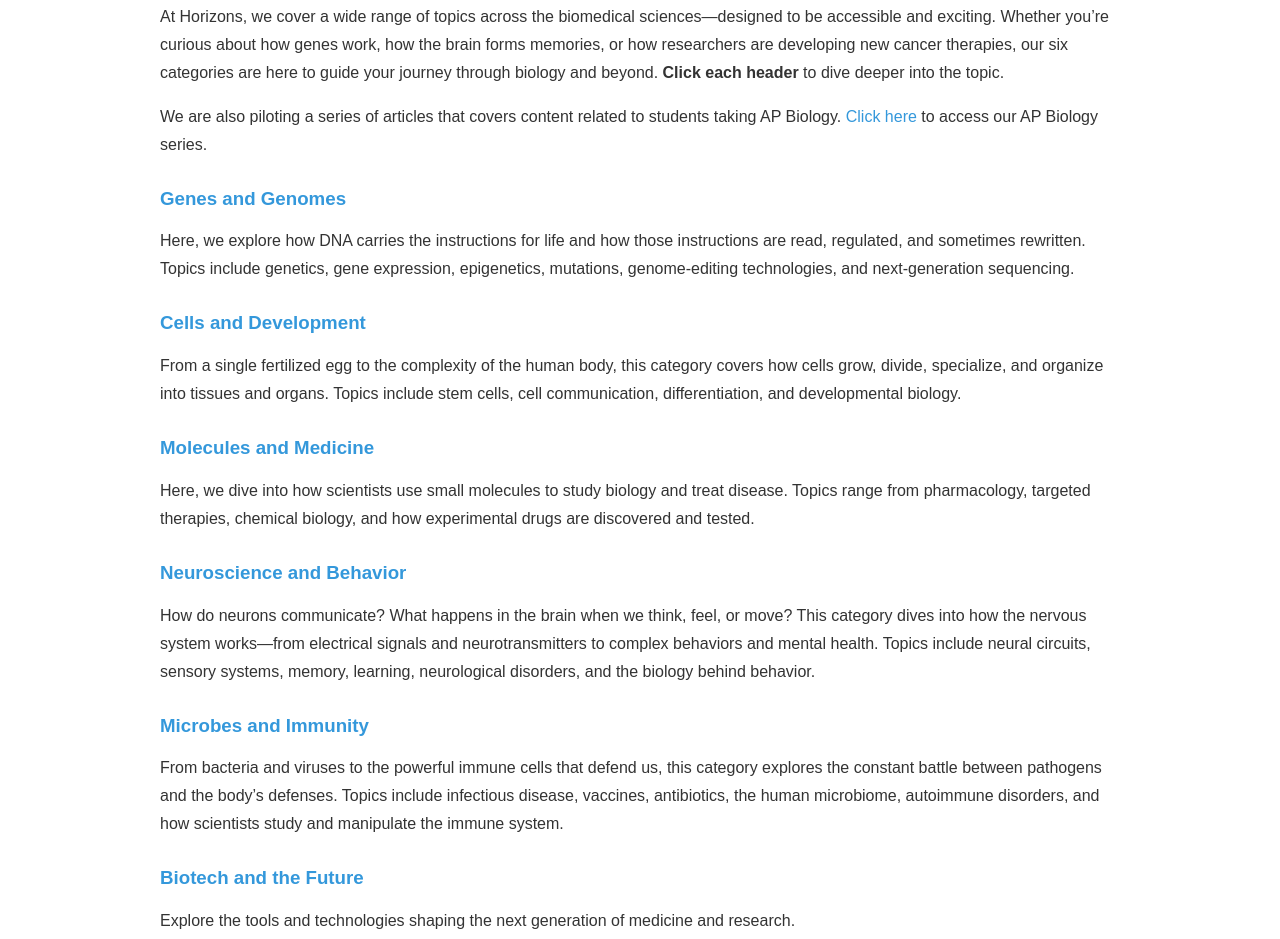
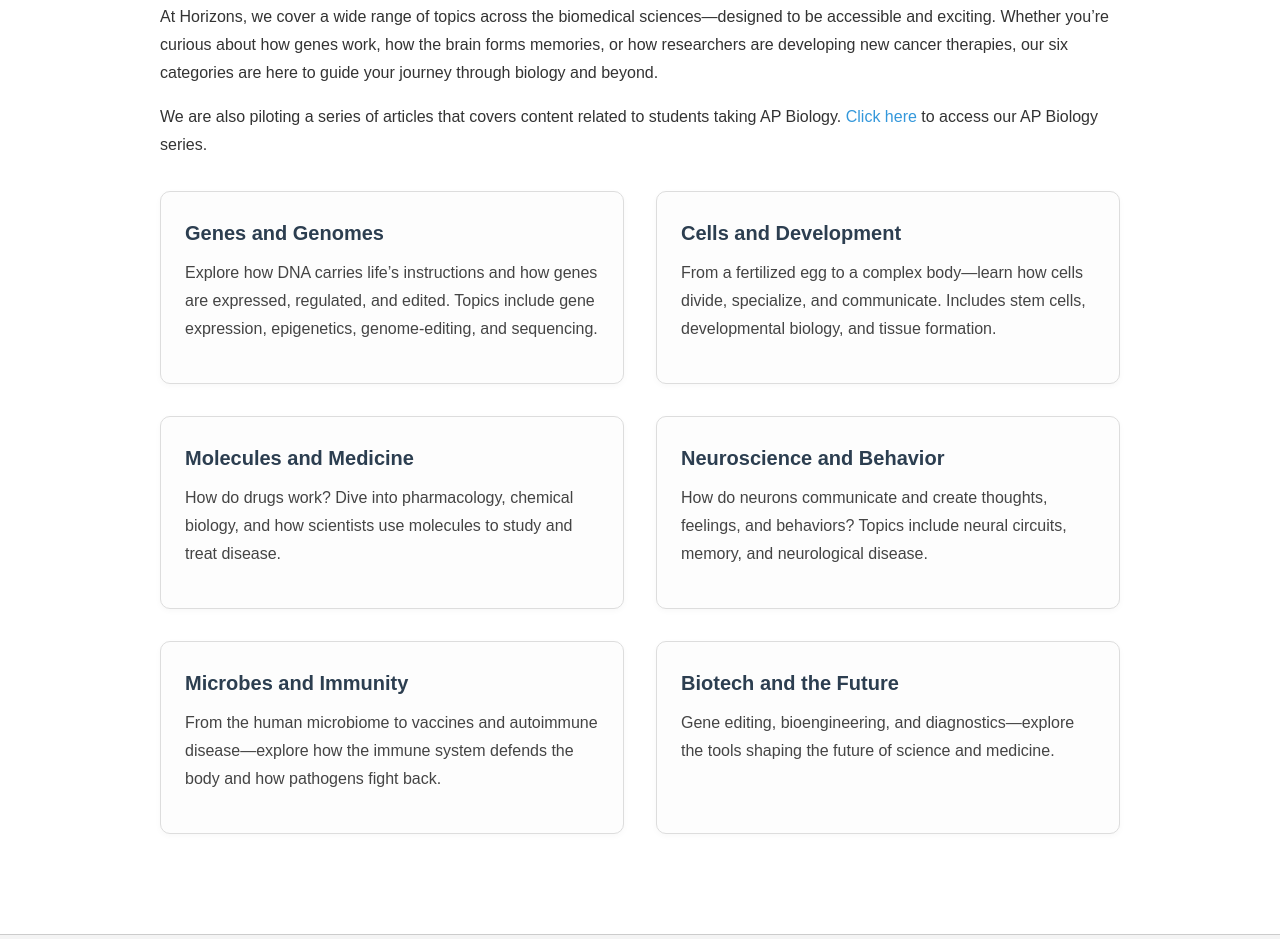
Before and after one commit to horizonsclub/horizonsclub.github.io, a plain HTML site: page articles.html in a window 1280 px wide. Shown: the part 325-1264 px from the top of the page. Drawn offline with Linux system fonts and the light colour scheme.

Commit message:
updates articles and main page with cards for articles

```diff
--- a/articles.html
+++ b/articles.html
@@ -44,27 +44,54 @@
         <div class="container">
             <h1>Horizons: The Punahou Student Journal</h1>
             <h2>Articles</h2>
-            <p>At Horizons, we cover a wide range of topics across the biomedical sciences—designed to be accessible and exciting. Whether you’re curious about how genes work, how the brain forms memories, or how researchers are developing new cancer therapies, our six categories are here to guide your journey through biology and beyond. <strong>Click each header</strong> to dive deeper into the topic.</p>
+            <p>At Horizons, we cover a wide range of topics across the biomedical sciences—designed to be accessible and exciting. Whether you’re curious about how genes work, how the brain forms memories, or how researchers are developing new cancer therapies, our six categories are here to guide your journey through biology and beyond.</p>
             <p>We are also piloting a series of articles that covers content related to students taking AP Biology. <a href="articles/apbio.html">Click here</a> to access our AP Biology series.</p>
 
-            <h3><a href="articles/genes.html">Genes and Genomes</a></h3>
-            <p>Here, we explore how DNA carries the instructions for life and how those instructions are read, regulated, and sometimes rewritten. Topics include genetics, gene expression, epigenetics, mutations, genome-editing technologies, and next-generation sequencing.</p>
+            <div class="category-cards">
+              <div class="article-card category-card">
+                <a href="articles/genes.html">
+                  <h3 class="category-title">Genes and Genomes</h3>
+                  <p class="excerpt">Explore how DNA carries life’s instructions and how genes are expressed, regulated, and edited. Topics include gene expression, epigenetics, genome-editing, and sequencing.</p>
+                </a>
+              </div>
 
-            <h3><a href="articles/cells.html">Cells and Development</a></h3>
-            <p>From a single fertilized egg to the complexity of the human body, this category covers how cells grow, divide, specialize, and organize into tissues and organs. Topics include stem cells, cell communication, differentiation, and developmental biology.</p>
+              <div class="article-card category-card">
+                <a href="articles/cells.html">
+                  <h3 class="category-title">Cells and Development</h3>
+                  <p class="excerpt">From a fertilized egg to a complex body—learn how cells divide, specialize, and communicate. Includes stem cells, developmental biology, and tissue formation.</p>
+                </a>
+              </div>
 
-            <h3><a href="articles/molecules.html">Molecules and Medicine</a></h3>
-            <p>Here, we dive into how scientists use small molecules to study biology and treat disease. Topics range from pharmacology, targeted therapies, chemical biology, and how experimental drugs are discovered and tested.</p>
+              <div class="article-card category-card">
+                <a href="articles/molecules.html">
+                  <h3 class="category-title">Molecules and Medicine</h3>
+                  <p class="excerpt">How do drugs work? Dive into pharmacology, chemical biology, and how scientists use molecules to study and treat disease.</p>
+                </a>
+              </div>
 
-            <h3><a href="articles/neuro.html">Neuroscience and Behavior</a></h3>
-            <p>How do neurons communicate? What happens in the brain when we think, feel, or move? This category dives into how the nervous system works—from electrical signals and neurotransmitters to complex behaviors and mental health. Topics include neural circuits, sensory systems, memory, learning, neurological disorders, and the biology behind behavior.</p>
+              <div class="article-card category-card">
+                <a href="articles/neuro.html">
+                  <h3 class="category-title">Neuroscience and Behavior</h3>
+                  <p class="excerpt">How do neurons communicate and create thoughts, feelings, and behaviors? Topics include neural circuits, memory, and neurological disease.</p>
+                </a>
+              </div>
 
-            <h3><a href="articles/immuno.html">Microbes and Immunity</a></h3>
-            <p>From bacteria and viruses to the powerful immune cells that defend us, this category explores the constant battle between pathogens and the body’s defenses. Topics include infectious disease, vaccines, antibiotics, the human microbiome, autoimmune disorders, and how scientists study and manipulate the immune system.</p>
+              <div class="article-card category-card">
+                <a href="articles/immuno.html">
+                  <h3 class="category-title">Microbes and Immunity</h3>
+                  <p class="excerpt">From the human microbiome to vaccines and autoimmune disease—explore how the immune system defends the body and how pathogens fight back.</p>
+                </a>
+              </div>
 
-            <h3><a href="articles/biotech.html">Biotech and the Future</a></h3>
-            <p>Explore the tools and technologies shaping the next generation of medicine and research.</p>
-        </div>
+              <div class="article-card category-card">
+                <a href="articles/biotech.html">
+                  <h3 class="category-title">Biotech and the Future</h3>
+                  <p class="excerpt">Gene editing, bioengineering, and diagnostics—explore the tools shaping the future of science and medicine.</p>
+                </a>
+              </div>
+            </div>
+          </div>
+
 
         <!-- Footer -->
         <footer class="site-footer">
--- a/styles.css
+++ b/styles.css
@@ -358,3 +358,116 @@
 body.dark-mode .article_date {
   color: #bbb;
 }
+
+/* Front page */
+
+.homepage {
+  padding: 2rem;
+  max-width: 800px;
+  margin: 0 auto;
+}
+
+.club-intro {
+  font-size: 1.1rem;
+  line-height: 1.6;
+  color: #444;
+  margin-bottom: 2rem;
+}
+
+.new-articles-section h2 {
+  font-size: 1.8rem;
+  margin-bottom: 1rem;
+}
+
+.article-cards {
+  display: flex;
+  flex-direction: column;
+  gap: 1.5rem;
+}
+
+.article-card {
+  background-color: #f5f5f5;
+  padding: 1rem;
+  border-radius: 8px;
+  transition: background-color 0.3s, box-shadow 0.3s;
+}
+
+.article-card:hover {
+  background-color: #ebebeb;
+  box-shadow: 0 4px 12px rgba(0, 0, 0, 0.1);
+}
+
+.article-card h3 {
+  margin: 0 0 0.5rem;
+  color: #2c3e50;
+}
+
+.article-card .author-date {
+  font-size: 0.9rem;
+  color: #666;
+  margin-bottom: 0.5rem;
+}
+
+.article-card .excerpt {
+  font-size: 1rem;
+  color: #333;
+}
+
+/* Dark mode adjustments */
+body.dark-mode .article-card {
+  background-color: #222;
+}
+
+body.dark-mode .article-card:hover {
+  background-color: #2d2d2d;
+}
+
+body.dark-mode .article-card h3,
+body.dark-mode .article-card .author-date,
+body.dark-mode .article-card .excerpt {
+  color: #ddd;
+}
+
+.category-cards {
+  display: grid;
+  grid-template-columns: repeat(auto-fit, minmax(300px, 1fr));
+  gap: 2rem;
+  margin-top: 2rem;
+}
+
+.category-card {
+  background-color: #fdfdfd;
+  padding: 1.5rem;
+  border-radius: 10px;
+  border: 1px solid #ddd;
+  box-shadow: 0 2px 6px rgba(0, 0, 0, 0.03);
+  transition: transform 0.2s ease, box-shadow 0.2s ease;
+}
+
+.category-card:hover {
+  transform: translateY(-4px);
+  box-shadow: 0 6px 16px rgba(0, 0, 0, 0.1);
+}
+
+.category-title {
+  font-size: 1.25rem;
+  font-weight: 600;
+  margin-bottom: 0.5rem;
+  color: #2c3e50;
+}
+
+.category-card .excerpt {
+  font-size: 1rem;
+  color: #444;
+}
+
+/* Dark mode support */
+body.dark-mode .category-card {
+  background-color: #1f1f1f;
+  border-color: #333;
+}
+
+body.dark-mode .category-title,
+body.dark-mode .category-card .excerpt {
+  color: #e0e0e0;
+}
```
Also changed, not shown: articles/genes.html (+16 -3 lines), index.html (+25 -3 lines).
